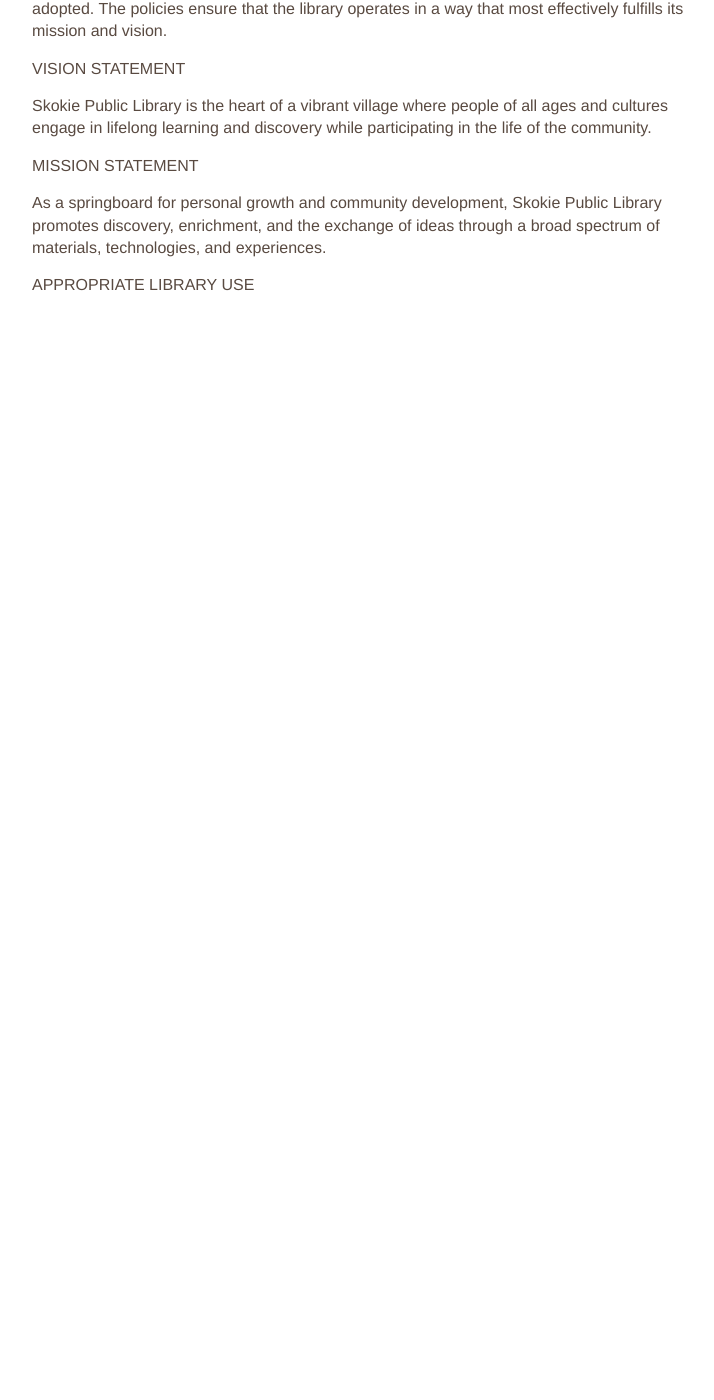
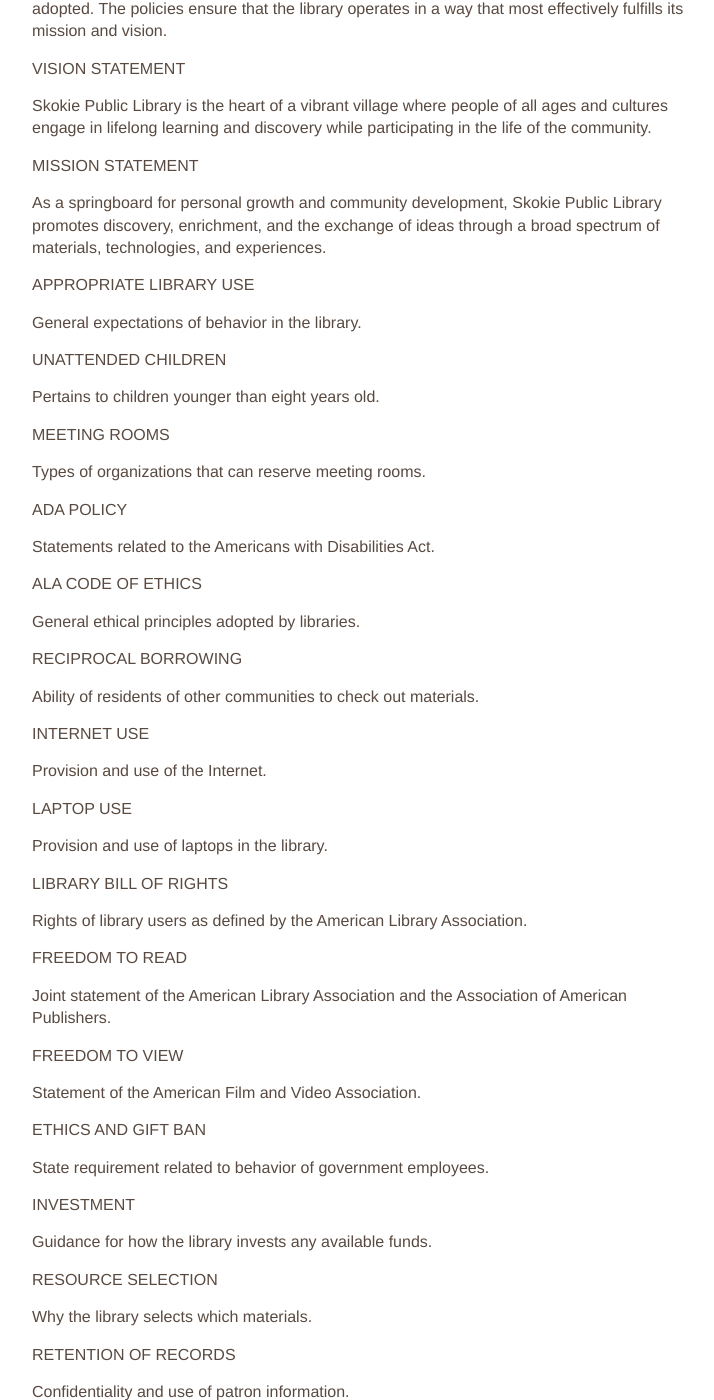
Before and after one commit to skokielibrary/spl-content, a Jekyll site: the page built from _content/christie/about--policies.markdown, in a window 1280 px wide and 1400 px high, scrolled down 270 px. Shown: the whole window, without its empty margins (126-840 px from the left). Built offline with Jekyll 4.4.1, drawn with Linux system fonts in a browser that asks for light colours; before the commit the page ends 900 px from its top, so only the background shows below that; some of the changed text lies outside the part shown.

Commit message:
Updated about--policies.markdown

```diff
--- a/_content/christie/about--policies.markdown
+++ b/_content/christie/about--policies.markdown
@@ -17,3 +17,65 @@ Skokie Public Library is the heart of a vibrant village where people of all ages
 As a springboard for personal growth and community development, Skokie Public Library promotes discovery, enrichment, and the exchange of ideas through a broad spectrum of materials, technologies, and experiences.
 
 ###Appropriate Library Use
+
+General expectations of behavior in the library.
+
+###Unattended Children
+
+Pertains to children younger than eight years old.
+
+###Meeting Rooms
+
+Types of organizations that can reserve meeting rooms.
+
+###ADA Policy
+
+Statements related to the Americans with Disabilities Act.
+
+###ALA Code of Ethics
+
+General ethical principles adopted by libraries.
+
+###Reciprocal Borrowing
+
+Ability of residents of other communities to check out materials.
+
+###Internet Use
+
+Provision and use of the Internet.
+
+###Laptop Use
+
+Provision and use of laptops in the library.
+
+###Library Bill of Rights
+
+Rights of library users as defined by the American Library Association.
+
+###Freedom to Read
+
+Joint statement of the American Library Association and the Association of American Publishers.
+
+###Freedom to View
+
+Statement of the American Film and Video Association.
+
+###Ethics and Gift Ban
+
+State requirement related to behavior of government employees.
+
+###Investment
+
+Guidance for how the library invests any available funds.
+
+###Resource Selection
+
+Why the library selects which materials.
+
+###Retention of Records
+
+Confidentiality and use of patron information.
+
+###Website Privacy
+
+Privacy policies specifically related to the library website.
```
